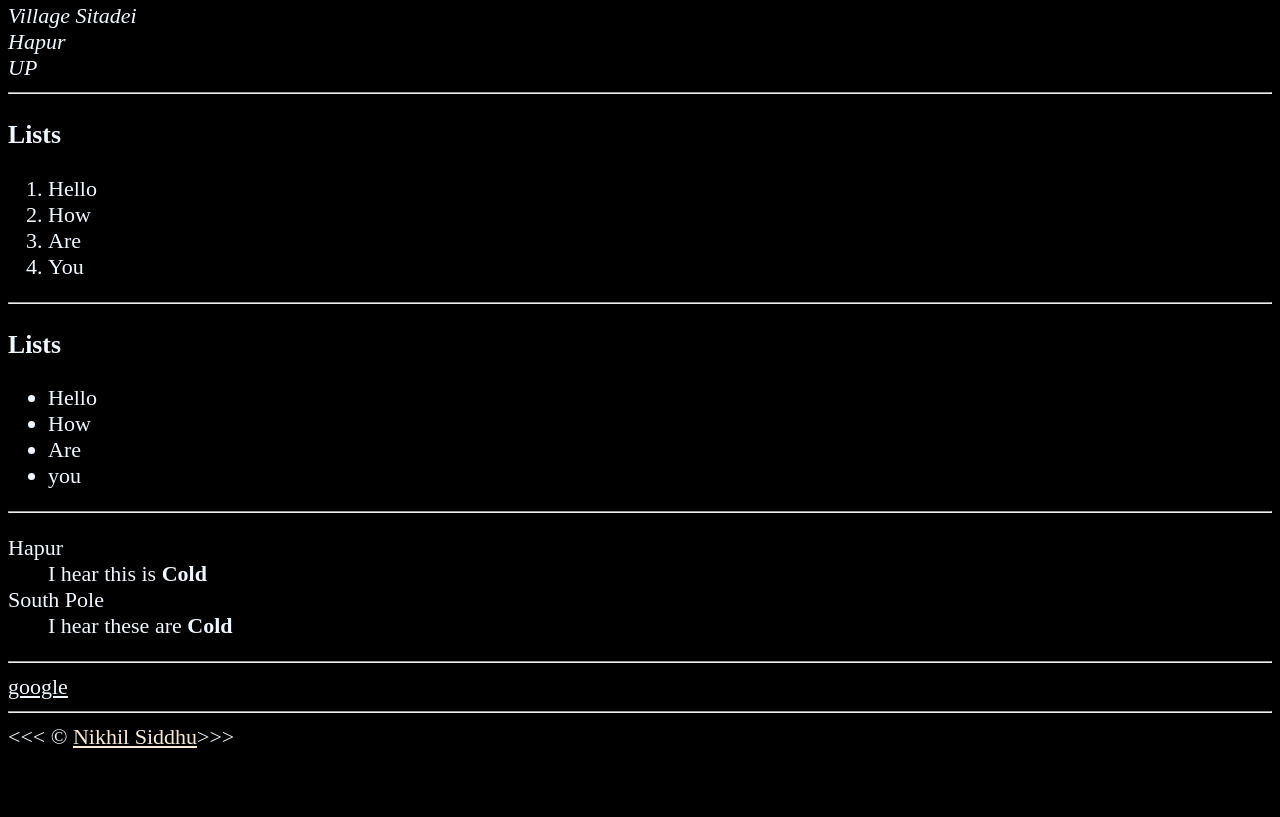
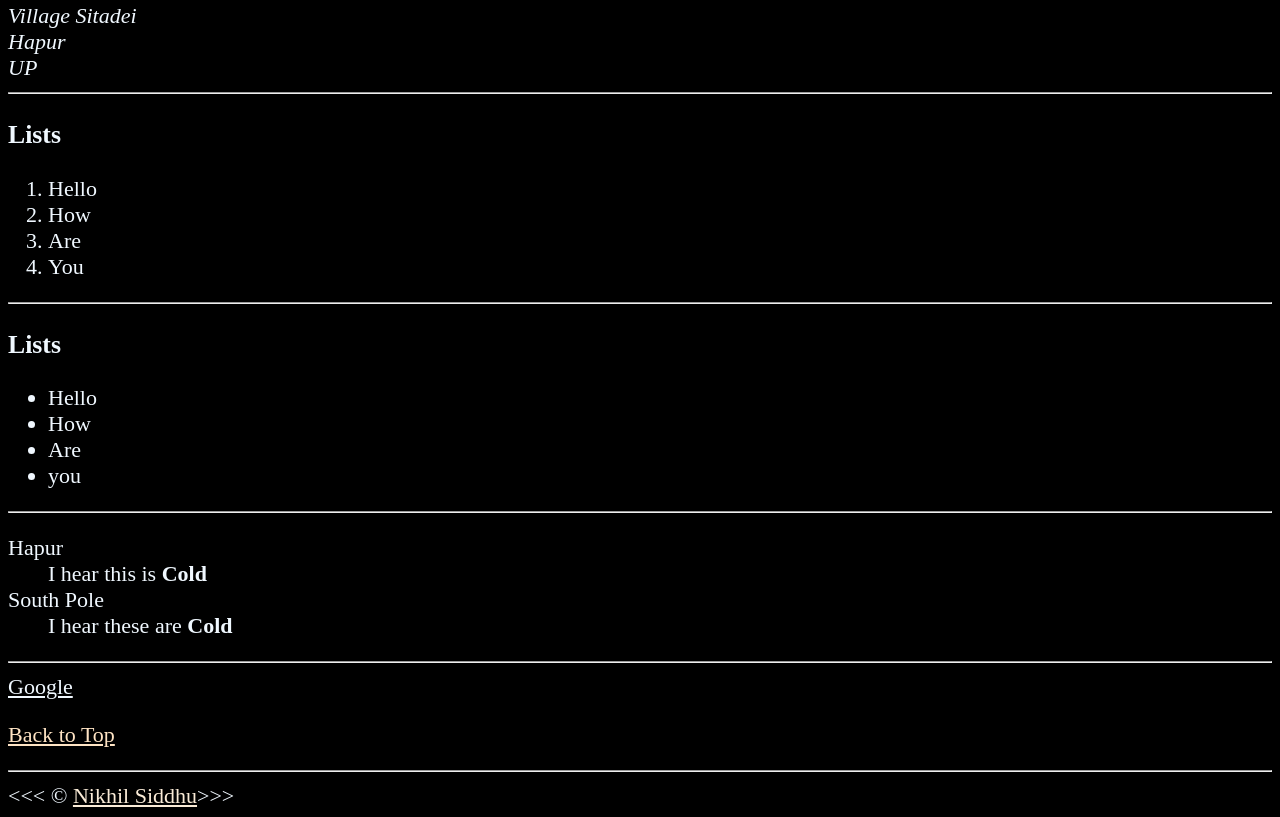
Before and after one commit to NikhilSiddhu/Testmonac, a plain HTML site: page index.html in a window 1280 px wide. Shown: the part 375-1192 px from the top of the page. Before the commit the page ends 1133 px from the top, so only its background shows below. Drawn offline with Linux system fonts and the light colour scheme.

Commit message:
just doing it

```diff
--- a/index.html
+++ b/index.html
@@ -74,7 +74,11 @@
         <dd>I hear these are <strong>Cold</strong></dd>
       </dl>
       <hr>
-      <a class="google" href="https://www.google.com">google</a>
+      <a class="google" href="https://www.google.com">Google</a>
+
+      <p>
+        <a class="short" href="#">Back to Top</a>
+      </p>
 
     </main>
     <hr>
```
